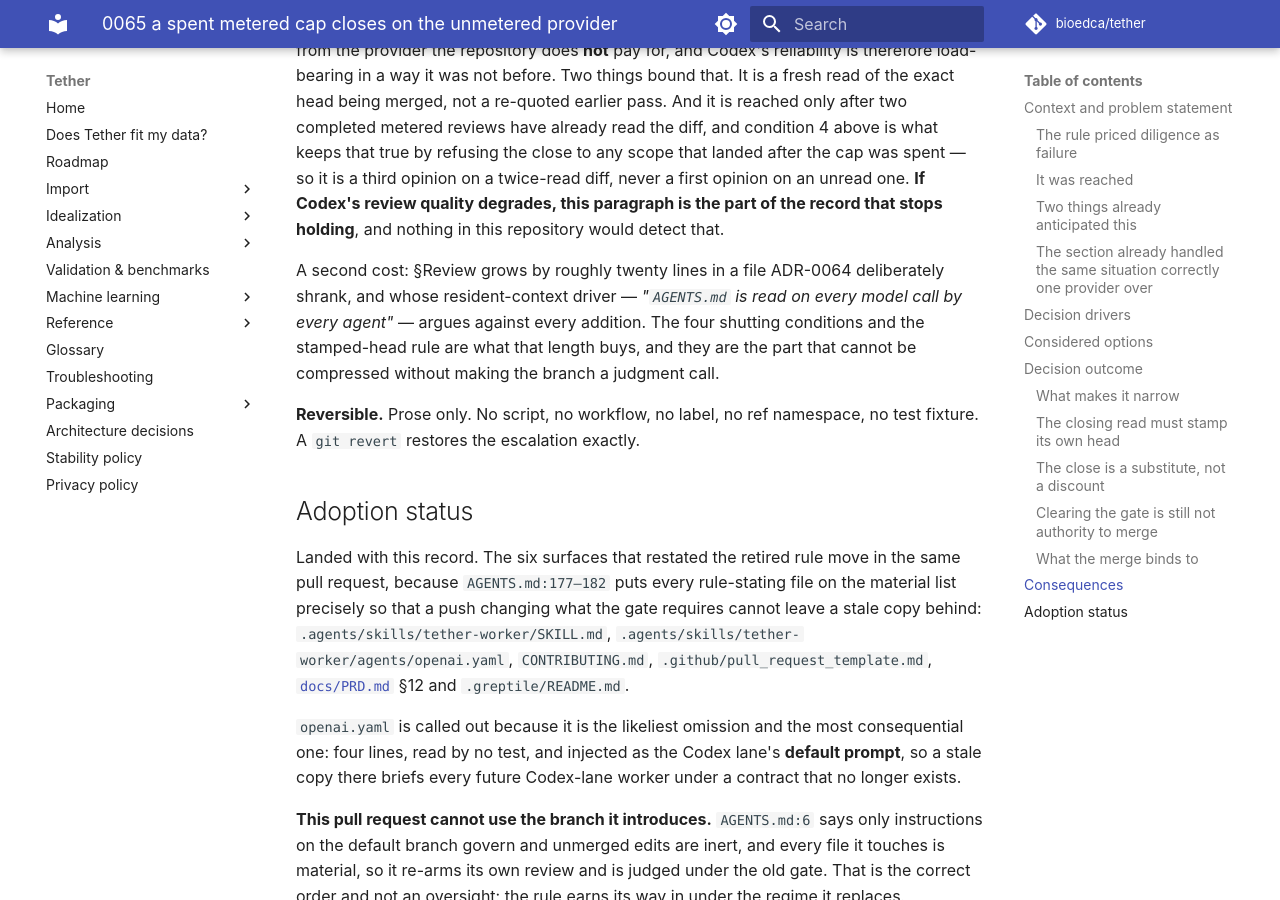
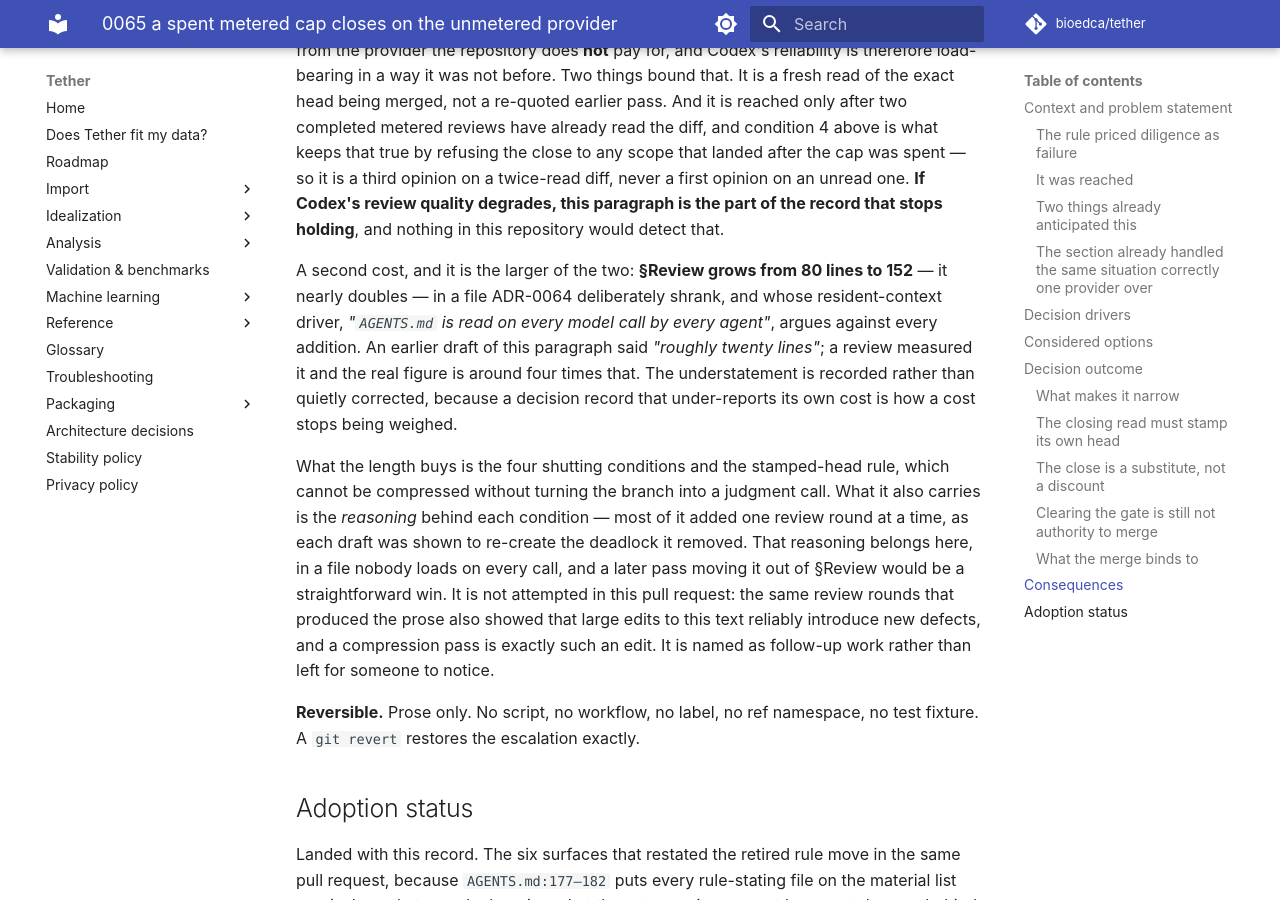
Before and after one commit to bioedca/tether, an MkDocs documentation site: the page built from docs/adr/0065-a-spent-metered-cap-closes-on-the-unmetered-provider.md, in a window 1280 px wide and 900 px high, scrolled down 7558 px. Built offline with MkDocs 1.6.1 and Material for MkDocs 9.7.7, drawn with Linux system fonts in a browser that asks for light colours; comment, search, counter and statistics services are not loaded; the version menu is left out.

Commit message:
fix(agents): state the allowed set as a principle, and report the ADR's real cost
Codex round 13: one P1, two P2.

P1, and the same deadlock a third time from a new direction: the post-cap allowed
set ENUMERATED whose findings a late fix may answer -- the two CodeRabbit
reviews, then also the closing read's -- and a GREPTILE finding fixed after
review 2 answered nobody on the list. The disposition rule applies to findings
from any provider, so the fix was compulsory; the list rejected it; the cap
forbade another metered read; the PR stranded.

Every version of this list has omitted a provider, and each omission produced
the identical failure, so the list is gone: a late change must answer a finding
already recorded on the pull request, WHICHEVER provider raised it. Stating the
principle instead of the members also shortens the section by eight lines, which
is the second finding's subject.

P2, fixed: the PR template offered "ADR renumber" as a post-cap exception where
the contract says renumber-ONLY -- a renumber that also edits a word of the
decision is material. As written the template would have let governance text
reach the final head unread by a metered provider, which is the one thing this
condition exists to prevent.

P2, fixed and verified independently rather than taken on trust: the ADR recorded
its own cost as "roughly twenty lines" of growth in AGENTS.md §Review. Measured
at the merge base and at this head, the section goes 80 -> 152, so the recorded
cost was understated around fourfold. Corrected, and the understatement is left
on the record, because a decision record that under-reports its cost is how a
cost stops being weighed. The reasoning that makes up most of that growth belongs
in this ADR rather than in a file loaded on every model call -- named as
follow-up rather than attempted here, since this PR's own history is thirteen
rounds of evidence that large edits to this text introduce new defects.

Local gates: 2938 passed, 19 skipped, 34 deselected; mkdocs --strict green.

```diff
--- a/docs/adr/0065-a-spent-metered-cap-closes-on-the-unmetered-provider.md
+++ b/docs/adr/0065-a-spent-metered-cap-closes-on-the-unmetered-provider.md
@@ -281,11 +281,22 @@
 on an unread one. **If Codex's review quality degrades, this paragraph is the part of the record that
 stops holding**, and nothing in this repository would detect that.
 
-A second cost: §Review grows by roughly twenty lines in a file ADR-0064 deliberately shrank, and
-whose resident-context driver — *"`AGENTS.md` is read on every model call by every agent"* — argues
-against every addition. The four shutting conditions and the stamped-head rule are what that length
-buys, and they are the
-part that cannot be compressed without making the branch a judgment call.
+A second cost, and it is the larger of the two: **§Review grows from 80 lines to 152** — it nearly
+doubles — in a file ADR-0064 deliberately shrank, and whose resident-context driver, *"`AGENTS.md` is
+read on every model call by every agent"*, argues against every addition. An earlier draft of this
+paragraph said *"roughly twenty lines"*; a review measured it and the real figure is around four
+times that. The
+understatement is recorded rather than quietly corrected, because a decision record that
+under-reports its own cost is how a cost stops being weighed.
+
+What the length buys is the four shutting conditions and the stamped-head rule, which cannot be
+compressed without turning the branch into a judgment call. What it also carries is the *reasoning*
+behind each condition — most of it added one review round at a time, as each draft was shown to
+re-create the deadlock it removed. That reasoning belongs here, in a file nobody loads on every call,
+and a later pass moving it out of §Review would be a straightforward win. It is not attempted in this
+pull request: the same review rounds that produced the prose also showed that large edits to this
+text reliably introduce new defects, and a compression pass is exactly such an edit. It is named as
+follow-up work rather than left for someone to notice.
 
 **Reversible.** Prose only. No script, no workflow, no label, no ref namespace, no test fixture. A
 `git revert` restores the escalation exactly.
```
Also changed, not shown: AGENTS.md (+15 -23 lines), .github/pull_request_template.md.
